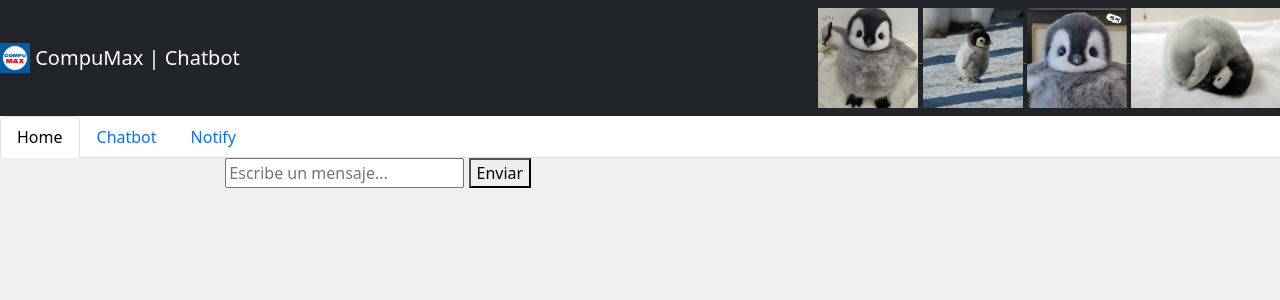
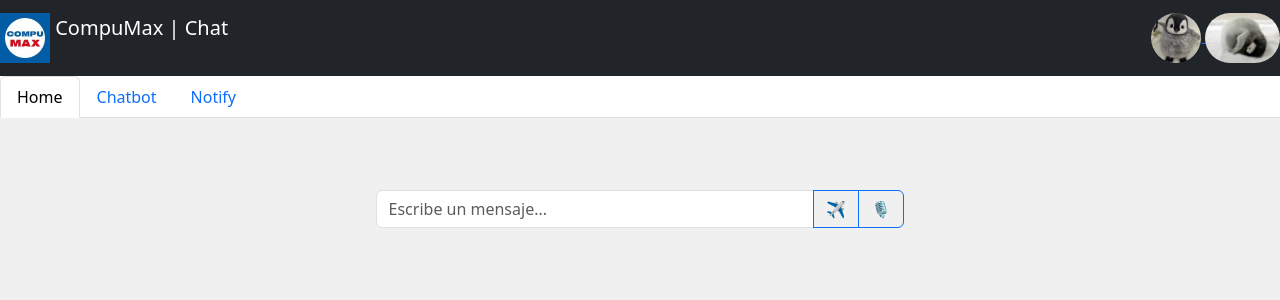
Before and after one commit to JorgeArguello1999/Flupi, a Flask app: page /chatbot/ in a window 1280 px wide. Shown: the top 300 px of the page. Run offline with Flask 3, Linux system fonts and the light colour scheme; parts of the project's set-up code (start-up, migrations or seed data) failed here and were passed over.

Commit message:
feat: Estilos añadidos, pensando en como añadir las funciones predefinidas

```diff
--- a/templates/base.html
+++ b/templates/base.html
@@ -17,17 +17,19 @@
         .list_items{
             background-color: white;
         }
+
+        .carousel img{
+            border-radius: 80px;
+        }
     </style>
 
     <nav class="navbar navbar-dark bg-dark">
         <a class="navbar-brand" href="#">
-            <img src="{{ url_for('static', filename='compumax.jpeg') }}" width="30" height="30" class="d-inline-block align-top" alt="">
-            CompuMax | Chatbot
+            <img src="{{ url_for('static', filename='compumax.jpeg') }}" width="50" height="50" class="d-inline-block align-top" alt="">
+            CompuMax | {% block subtitle %} {% endblock %}
             <a class="carousel">
-                <img src="{{ url_for('static', filename='1.jpeg') }}" alt="Imagen" height="100px">
-                <img src="{{ url_for('static', filename='2.jpeg') }}" alt="Imagen" height="100px">
-                <img src="{{ url_for('static', filename='3.jpeg') }}" alt="Imagen" height="100px">
-                <img src="{{ url_for('static', filename='5.jpeg') }}" alt="Imagen" height="100px">
+                <img src="{{ url_for('static', filename='1.jpeg') }}" alt="Imagen" height="50px">
+                <img src="{{ url_for('static', filename='5.jpeg') }}" alt="Imagen" height="50px">
             </a>
         </a>
     </nav>
--- a/templates/chatbot.html
+++ b/templates/chatbot.html
@@ -1,28 +1,65 @@
 {% extends 'base.html' %}
 
 {% block title %} Chat {% endblock %}
+{% block subtitle %} Chat {% endblock %}
 
 {% block content %}
 
+<style>
+    /* Estilos adicionales para los mensajes */
+    .message-user {
+        color: #007bff;
+        text-align: right;
+        margin-bottom: 10px;
+
+        background-color: #bcf0f7;
+        border-radius: 10px;
+        border-style: solid;
+        border: 3px;
+        padding: 1em;
+        margin-left: 20%;
+    }
+    .message-bot {
+        color: #28a745;
+        text-align: left;
+        margin-bottom: 10px;
+
+        background-color: #bcf089;
+        border-radius: 10px;
+        border-style: solid;
+        border: 3px;
+        padding: 1em;
+        margin-right: 20%;
+    }
+</style>
+
+<div class="container py-5">
+    <div class="row">
+        <div class="col-md-8 mx-auto">
             <div id="chat-container">
-        <div id="chat-messages">
+                <div id="chat-messages" class="mb-4">
                     <!-- Aquí se mostrarán los mensajes de la conversación -->
                 </div>
-        <form id="chat-form">
-            <input type="text" id="message-input" placeholder="Escribe un mensaje...">
-            <button type="submit">Enviar</button>
+                <form id="chat-form" class="mb-4">
+                    <div class="input-group">
+                        <input type="text" id="message-input" class="form-control" placeholder="Escribe un mensaje...">
+                        <button type="submit" class="btn btn-outline-primary">✈️</button>
+                        <button type="button" class="btn btn-outline-primary">🎙️</button>
+                    </div>
                 </form>
+            </div>
+        </div>
+    </div>
 </div>
 
 <script src="https://code.jquery.com/jquery-3.6.0.min.js"></script>
-
 <script>
     $(document).ready(function() {
         // Función para mostrar un mensaje en el chat
         function showMessage(message, isUser) {
             const sender = isUser ? 'Tú' : 'Chatbot';
-                const cssClass = isUser ? 'user' : 'bot';
-                const messageDiv = `<div class="${cssClass}"><strong>${sender}:</strong> ${message}</div>`;
+            const cssClass = isUser ? 'message-user' : 'message-bot';
+            const messageDiv = `<div class="${cssClass}">${message}</div>`;
             $("#chat-messages").append(messageDiv);
         }
 
@@ -40,7 +77,7 @@
                 contentType: "application/json",
                 dataType: "text", // Esperamos una respuesta de texto
                 success: function(data) {
-                        showMessage(data, false);
+                    showMessage(data, false); // Mostrar la respuesta del servidor
                 }
             });
 
--- a/templates/index.html
+++ b/templates/index.html
@@ -1,6 +1,7 @@
 {% extends 'base.html' %}
 
 {% block title %} Home {% endblock %}
+{% block subtitle %} Home {% endblock %}
 
 {% block content %}
 {{ markdown_text | safe }}
--- a/templates/notify.html
+++ b/templates/notify.html
@@ -1,6 +1,7 @@
 {% extends 'base.html' %}
 
 {% block title %} Notify {% endblock %}
+{% block subtitle %} Notify {% endblock %}
 
 {% block content %}
 
```
Lines whose indentation alone changed are shown as unchanged.
